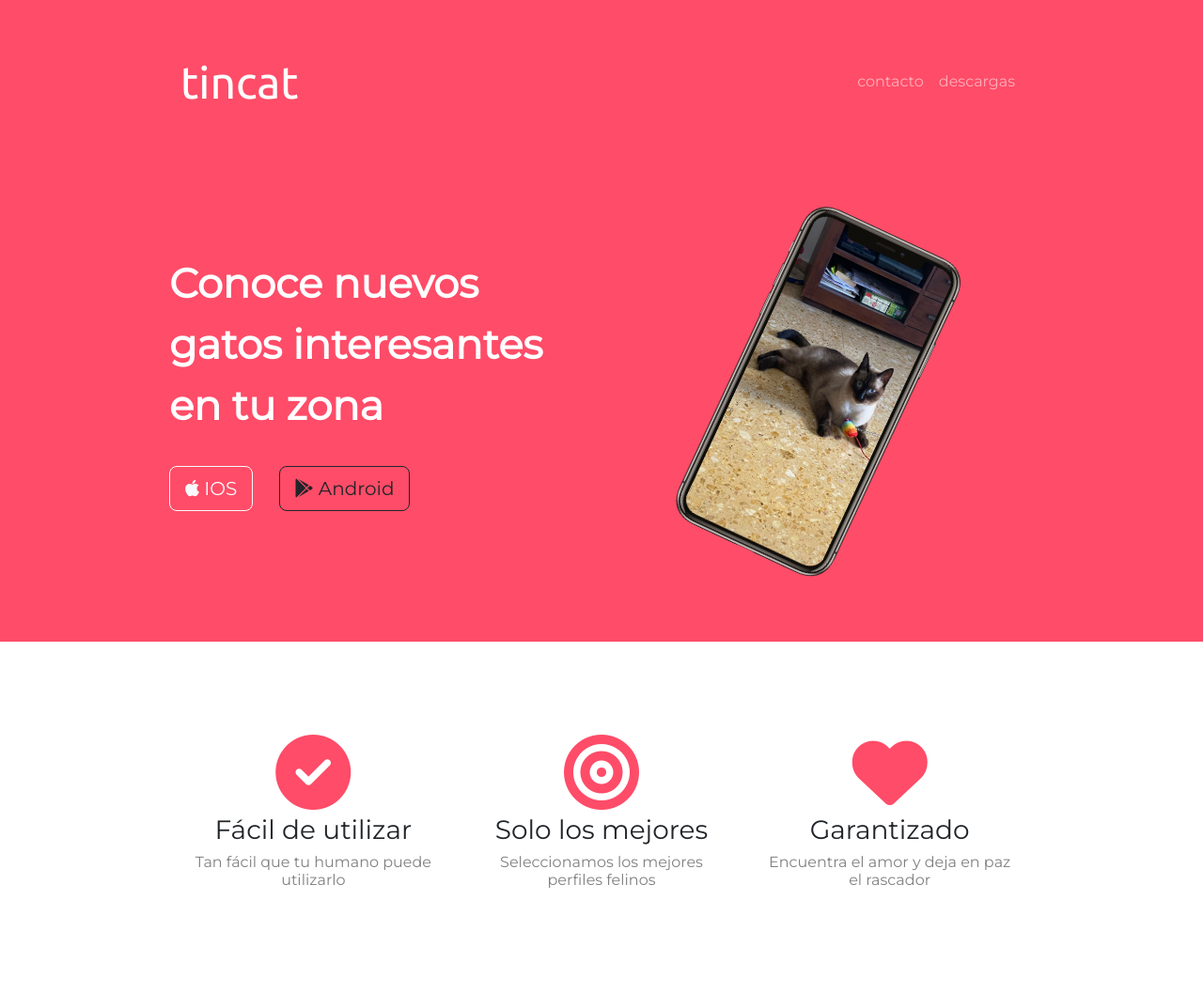
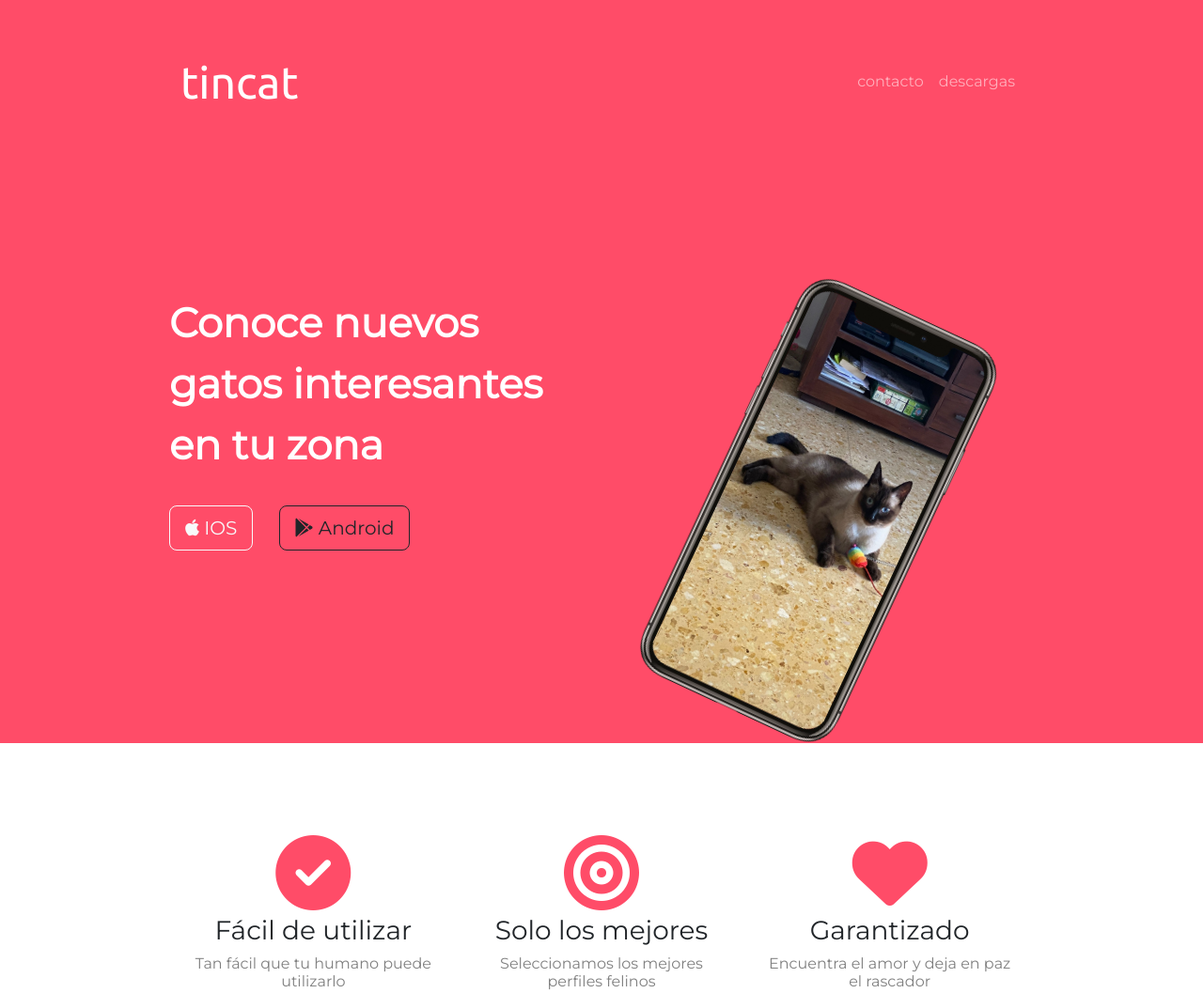
Before and after one commit to 1coolname/web2, a plain HTML site: page index.html in a window 1280 px wide. Shown: the whole page at 94% size. Drawn offline with nearby package versions, Linux system fonts and the light colour scheme; a web font is replaced by a local one.

Commit message:
Add files via upload

```diff
--- a/css/style.css
+++ b/css/style.css
@@ -33,11 +33,12 @@ h1{
 }
 .download{
     margin: 5% 5% 5% 0;
+
 }
 
 .imgintro{
     transform: rotate(25deg);
-    width:40% ;
+    width:50% ;
     margin: auto;
     display: block;
 
@@ -59,13 +60,14 @@ h5{
 }
 
 .padintro{
-    padding: 40px 0px ;
+    padding: 15vh 0px ;
     margin: auto;
     display: block;
+    height: 70vh;
 }
 .descripicon{
     padding: 60px 20px ;
-
     text-align: center;
     line-height: 2.5;
+
 }
```
